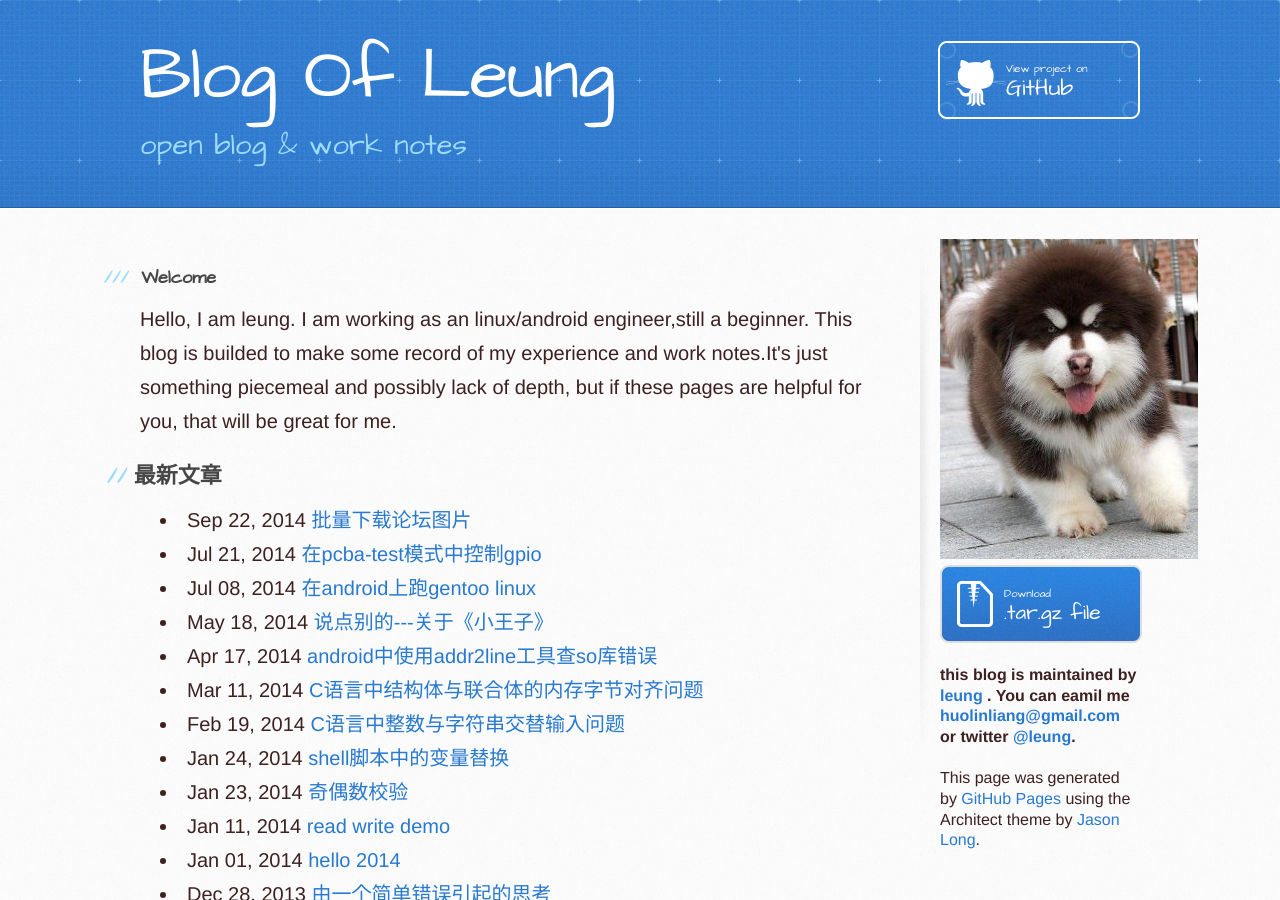
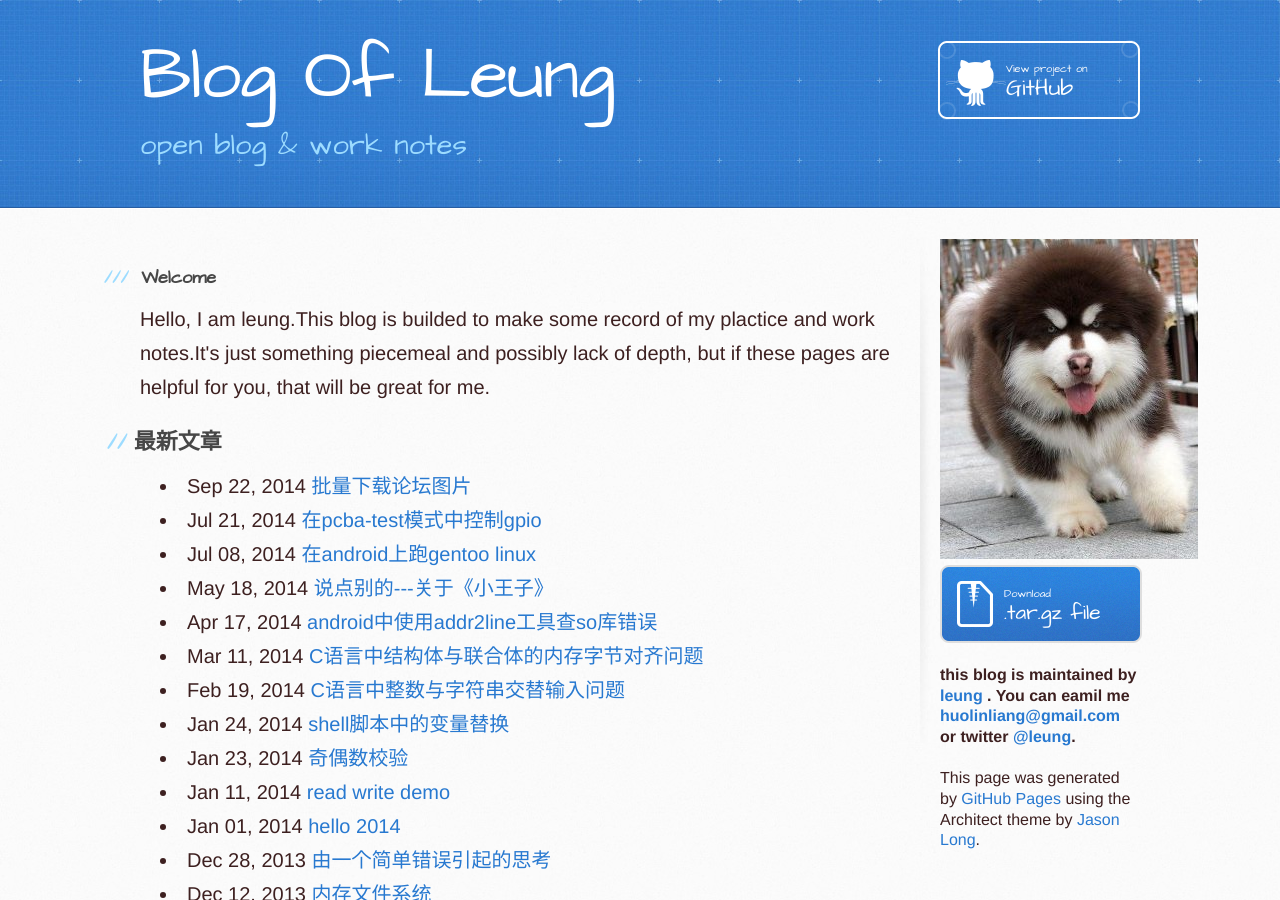
Before and after one commit to huolinliang/blog_leung, a Jekyll site: the page built from index.html, in a window 1280 px wide and 900 px high. Built offline with Jekyll 4.4.1, drawn with Linux system fonts in a browser that asks for light colours; Markdown is read by kramdown in place of the engine named in the settings.

Commit message:
modify index.html

```diff
--- a/index.html
+++ b/index.html
@@ -33,7 +33,7 @@
           <h3>
 <a name="welcome" class="anchor" href="#welcome"><span class="octicon octicon-link"></span></a>Welcome</h3>
 
-<p>Hello, I am leung. I am working as an linux/android engineer,still a beginner. This blog is builded to make some record of my experience and work notes.It's just something piecemeal and possibly lack of depth, but if these pages are helpful for you, that will be great for me. </p>
+<p>Hello, I am leung.This blog is builded to make some record of my plactice and work notes.It's just something piecemeal and possibly lack of depth, but if these pages are helpful for you, that will be great for me. </p>
 
 <h2>最新文章</h2>
 <ul>
```
